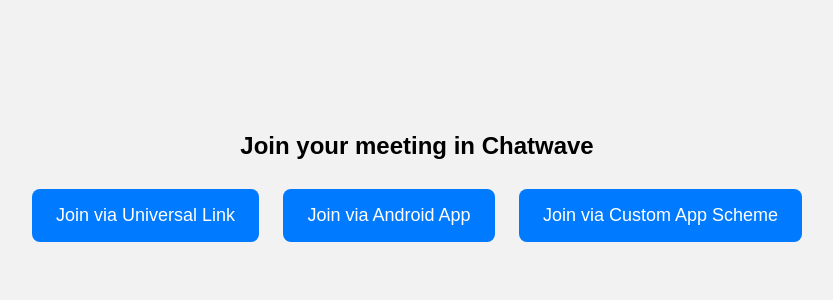
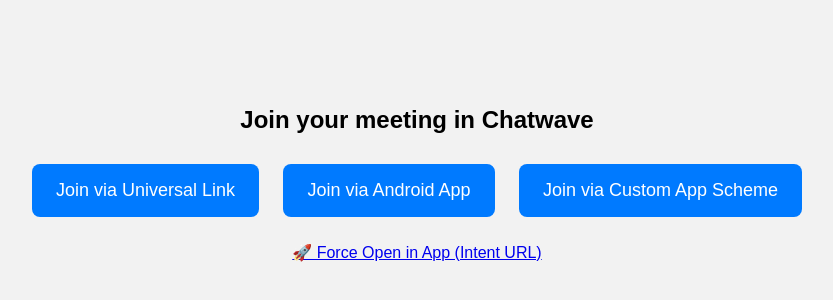
Before and after one commit to hongda1y/FakeAPI, a plain HTML site: page index.html in a window 1280 px wide. Shown: the part 218-518 px from the top of the page, without its empty margins (223-1056 px from the left). Drawn offline with Linux system fonts and the light colour scheme.

Commit message:
Update index.html

```diff
--- a/index.html
+++ b/index.html
@@ -38,6 +38,11 @@
     <button onclick="openUniversalLink()">Join via Universal Link</button>
     <button onclick="openAndroidIntent()">Join via Android App</button>
     <button onclick="openCustomScheme()">Join via Custom App Scheme</button>
+     <p>
+    <a href="intent://meet.cmedcc.com/meeting?p=Y21lZGNjQDIwMjU4ODkxMDA%3D#Intent;scheme=https;package=com.cmedcc.im.app;end">
+      🚀 Force Open in App (Intent URL)
+    </a>
+  </p>
   </div>
 
   <script>
```
